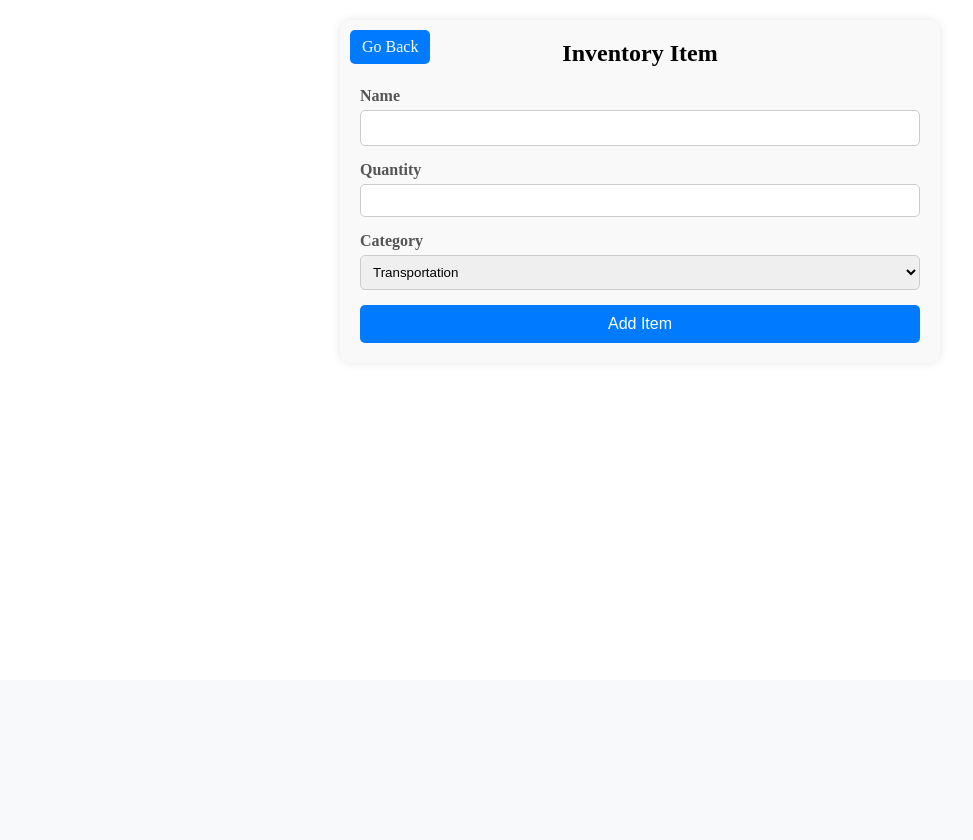
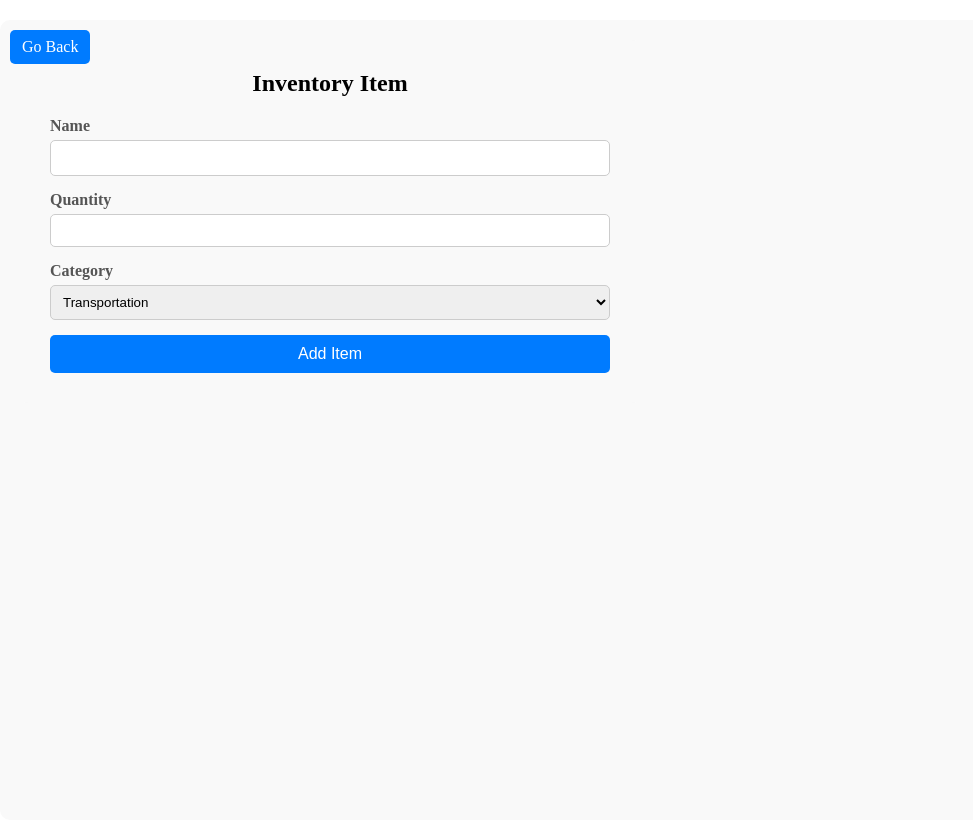
Before and after one commit to Correa95/Inventory-Management-system, a Django app: page /addItem/ in a window 1280 px wide. Shown: the part 120-960 px from the top of the page, without its empty margins (0-973 px from the left). Before the commit the page ends 463 px from the top, so only its background shows below. Run offline with Django 5.2, Linux system fonts and the light colour scheme; a user stored in the database is signed in; data comes from the database, SQL or seed files in the repository; both versions use the stored data as it was after the commit.

Commit message:
styling add item form

```diff
--- a/inventory/static/inventory/css/styles.css
+++ b/inventory/static/inventory/css/styles.css
@@ -333,13 +333,24 @@ small.formText {
 
 /* //////////////   addTem form     ///////////////// */
 .itemContainer {
-  max-width: 600px;
+  /* width: 100px; */
+  height: 100vh;
+  /* max-width: 600px; */
   margin: 20px auto;
   padding: 20px;
   background: #f9f9f9;
   border-radius: 10px;
-  box-shadow: 0 0 10px rgba(0, 0, 0, 0.1);
+  /* box-shadow: 0 0 10px rgba(0, 0, 0, 0.1); */
   position: relative;
+}
+.items {
+  background-color: #f9f9f9;
+  padding: 30px;
+  border-radius: 8px;
+  /* box-shadow: 0 4px 8px rgba(0, 0, 0, 0.1); */
+  width: 50%;
+  /* max-width: 500px;  */
+  text-align: center;
 }
 
 .btnBack {
@@ -428,6 +439,7 @@ small.formText {
   display: flex;
   justify-content: center;
   align-items: center;
+  width: 100px;
   height: 100vh; /* Full screen height */
   position: relative;
   /* padding-top: 40px;  */
```
Also changed, not shown: db.sqlite3.
